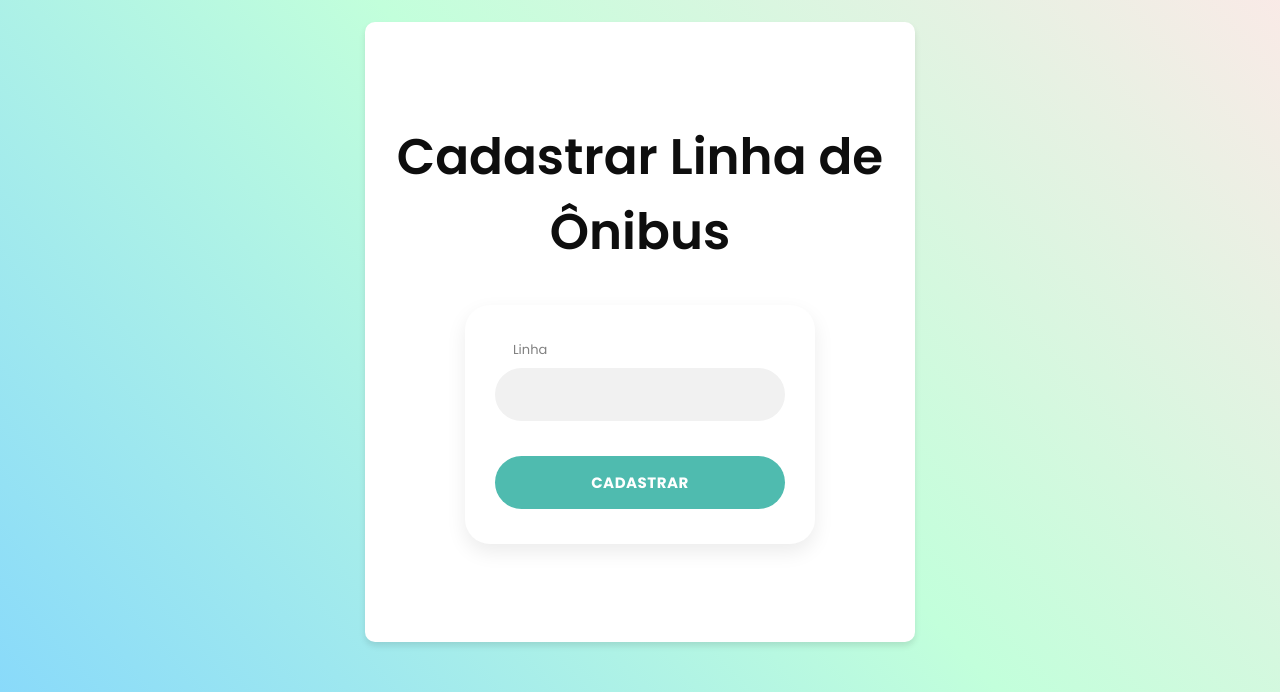
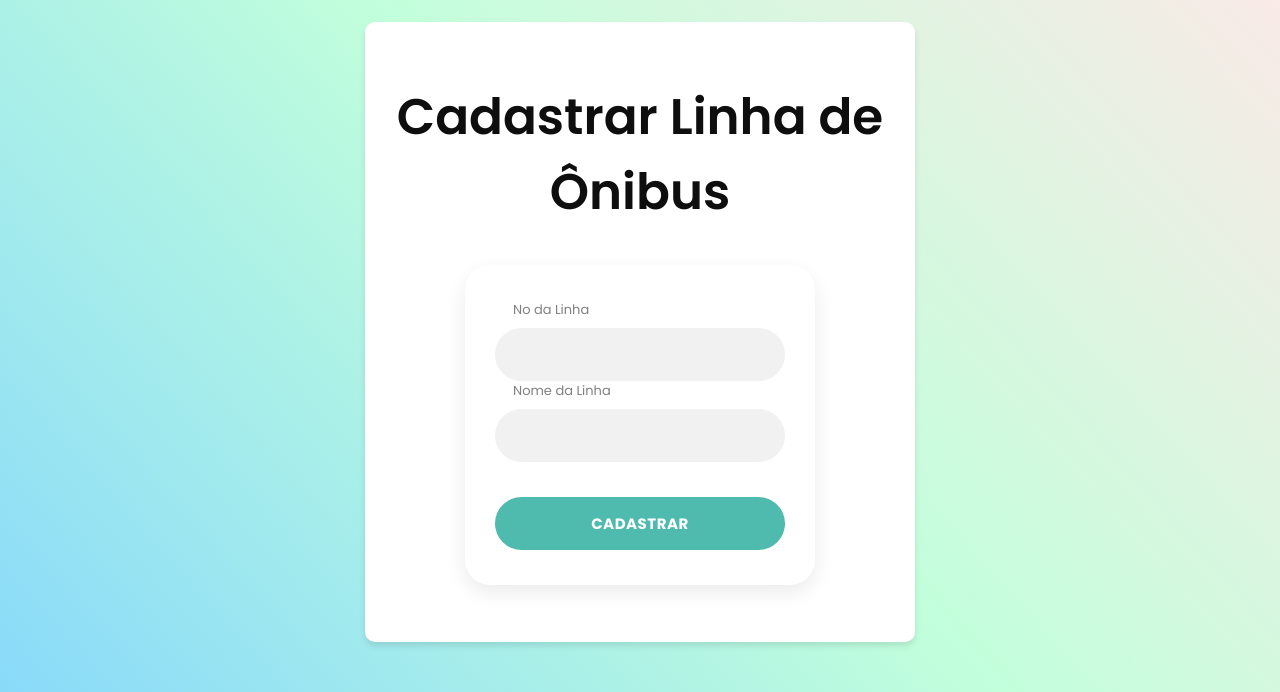
Before and after one commit to VitorMarvulle/pix-onibus, a Django app: page /empresa/add_linha/ in a window 1280 px wide. Shown: the part 108-800 px from the top of the page. Run offline with Django 5.2, Linux system fonts and the light colour scheme.

Commit message:
:twisted_rightwards_arrows: Conectando formulario Linha ao Banco

```diff
--- a/app_empresa/forms.py
+++ b/app_empresa/forms.py
@@ -1,5 +1,6 @@
 from django import forms
 from .models import Funcionario,Linha,Passagem
+
 
 class FuncionarioForm(forms.ModelForm):
   class Meta:
@@ -10,3 +11,13 @@ class LinhaForm(forms.ModelForm):
   class Meta:
     model = Linha
     fields = ['idLinha','nomeLinha']
+    widgets = {
+            'idLinha': forms.NumberInput(attrs={'class': 'login-input'}),
+            'nomeLinha': forms.TextInput(attrs={'class': 'login-input'}),
+        }
+
+  def clean_idLinha(self):
+        idLinha = self.cleaned_data.get('idLinha')
+        if Linha.objects.filter(idLinha=idLinha).exists():
+            raise forms.ValidationError("Esta linha ja está cadastrada")
+        return idLinha
--- a/app_empresa/templates/add_linha.html
+++ b/app_empresa/templates/add_linha.html
@@ -6,14 +6,30 @@
     <h1>Cadastrar Linha de Ônibus</h1>
 </div>
 
-<div class="card-login"> <form method="POST" action="#">
+<div class="card-login">
+
+    <form method="POST" action="{% url 'add_linha' %}">
+        {% csrf_token %}
+
 
         <div class="form-group">
-            <label for="email">Linha</label>
-            <input type="text" name="linha" class="login-input" id="linha" placeholder="" required>
+            <label for="idLinha">No da Linha</label>
+            {{ form.idLinha }}
+            {{ form.non_field_errors }}
+
+            {% if form.idLinha.errors %}
+            <div class="form-group"  style="color: red;">
+                {{ form.idLinha.errors }}
+            </div>
+            {% endif %}
+
+            <label for="nomeLinha">Nome da Linha</label>
+            {{ form.nomeLinha}}
+
         </div>
 
-        <button type="submit" class="btn-login"></a>Cadastrar</button>
+        <button type="submit" class="btn-login">Cadastrar</button>
+
     </form>
 </div>
 
--- a/app_empresa/views.py
+++ b/app_empresa/views.py
@@ -1,4 +1,7 @@
-from django.shortcuts import render
+from django.shortcuts import render, redirect
+from .forms import FuncionarioForm,LinhaForm
+from django.contrib import messages
+
 
 def login(request):
     return render(request, 'login.html', {
@@ -15,10 +18,22 @@ def dashboard(request):
     })
 
 def add_linha(request):
-    return render(request, 'add_linha.html', {
-        'previous_url': '/empresa/dashboard/',
-        'next_url': '/add_motorista/',
-    })
+    if request.method == 'POST':
+        form = LinhaForm(request.POST or None,request.FILES)
+        if form.is_valid():
+            linha = form.save(commit=False)
+            linha.nomeLinha = linha.nomeLinha.upper()
+            linha.save()
+            messages.success(request, "Linha Cadastrada com Sucesso!")
+            return redirect('add_linha')
+    else:
+        form = LinhaForm()
+
+    context = {
+        'form':form
+    }
+
+    return render(request, 'add_linha.html',context)
 
 def add_motorista(request):
     return render(request, 'add_motorista.html', {
```
Also changed, not shown: db.sqlite3.
